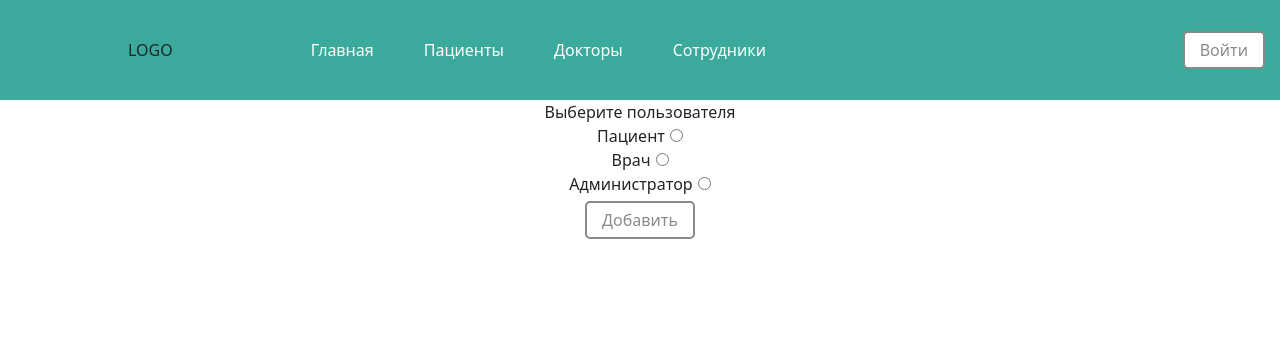
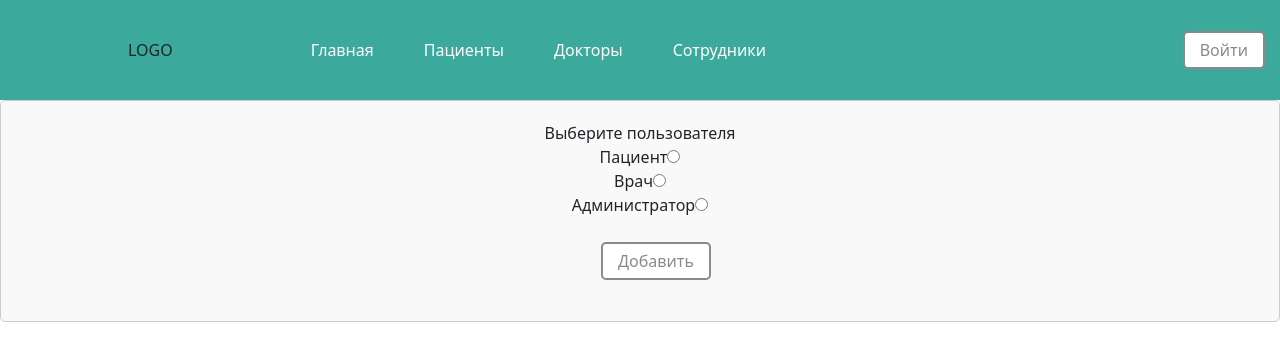
Before and after one commit to KirichenkoND/Budgerigar-1, a React (Vite) app in the folder frontend/: page /editor in a window 1280 px wide. Shown: the top 360 px of the page. Built offline with nearby package versions, Linux system fonts and the light colour scheme.

Commit message:
any changes #8

```diff
--- a/frontend/src/components/EditorMode/EditorMode.scss
+++ b/frontend/src/components/EditorMode/EditorMode.scss
@@ -1,21 +1,41 @@
-.EditorContainer {
+// .EditorContainer {
 
+// }
+
+// .EditorFields {
+//     ul > li {
+//         list-style-type: none;
+//     }
+// }
+
+// ul {
+//     padding: 0;
+// }
+
+// .switcher-buttons {
+//     display: flex;
+//     flex-direction: column;
+// }
+// .user-name {
+//     margin-right: 5px;
+// }
+
+.EditorFields {
+    padding: 20px;
+    border: 1px solid #ccc;
+    border-radius: 5px;
+    background-color: #f9f9f9;
 }
 
-.EditorFields {
-    ul > li {
-        list-style-type: none;
-    }
+.EditorFields .fields {
+    margin-top: 20px;
 }
 
-ul {
-    padding: 0;
+.EditorFields label {
+    display: block;
+    margin-bottom: 5px;
 }
 
-.switcher-buttons {
-    display: flex;
-    flex-direction: column;
+.EditorFields textarea {
+    resize: vertical;
 }
-.user-name {
-    margin-right: 5px;
-}
```
